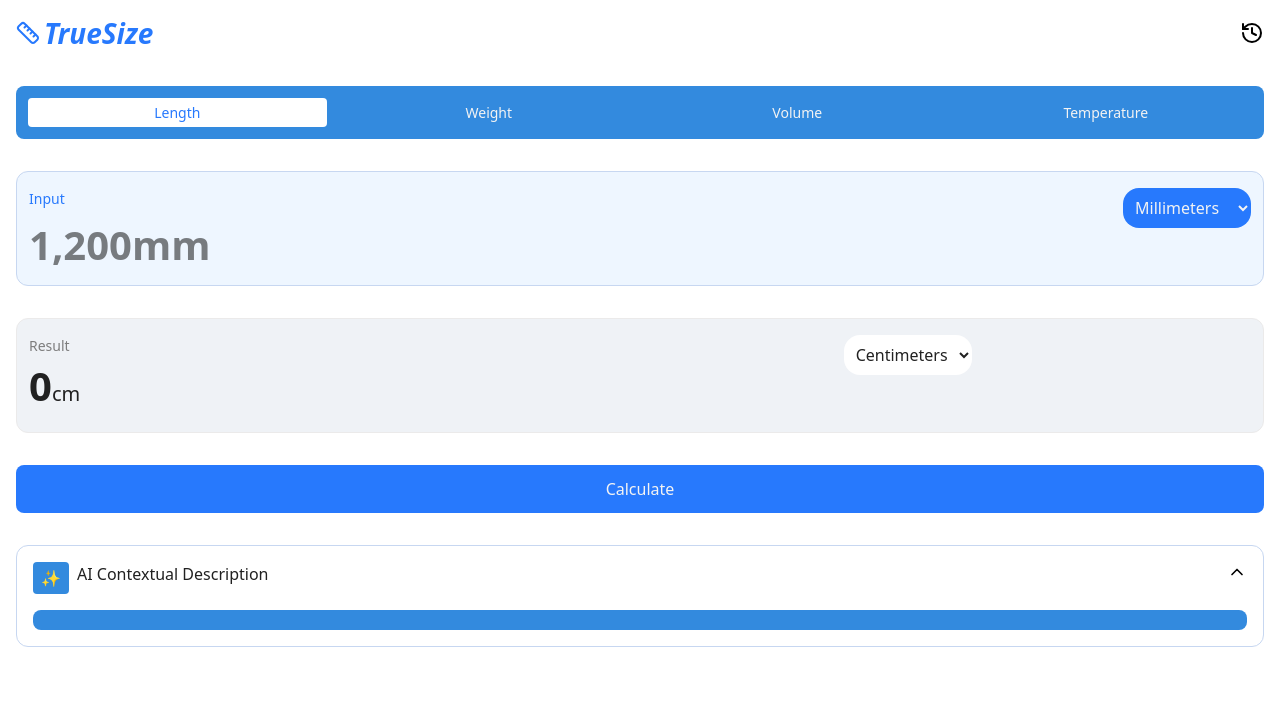
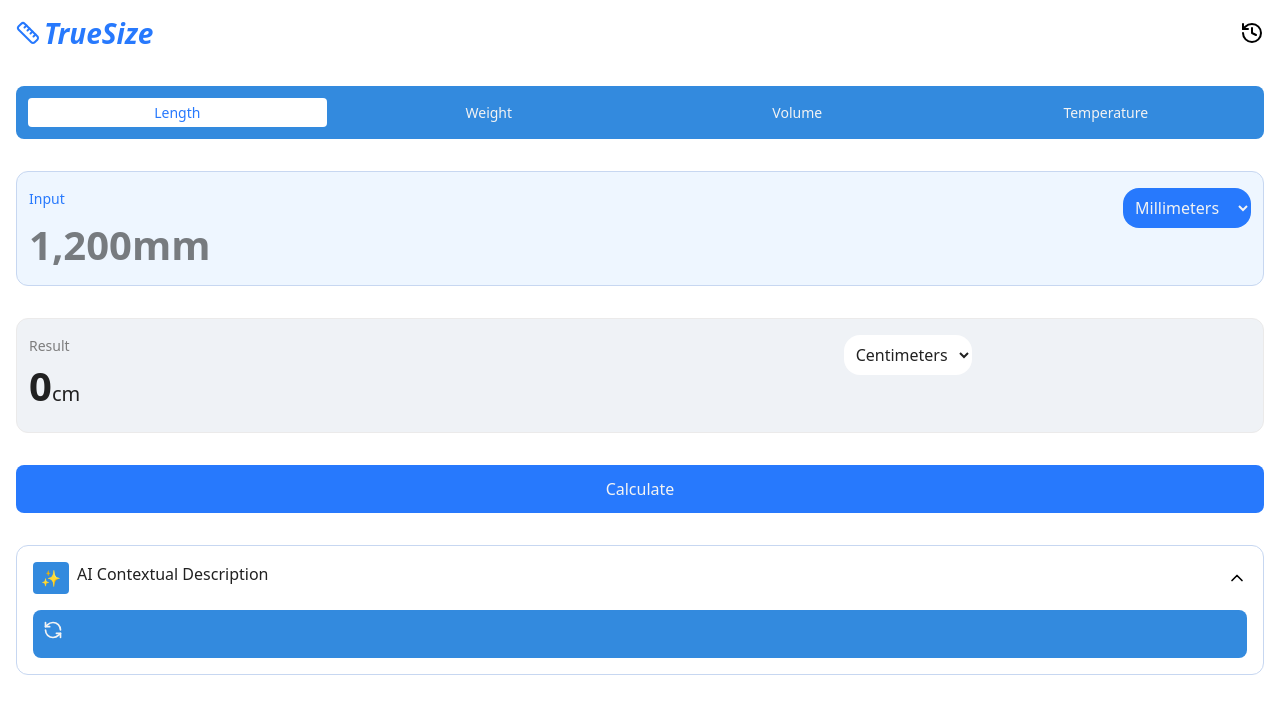
Before and after one commit to Abdulsamad-22/true-size, a Next.js app: page / in a window 1280 px wide. Both pictures are taken after a click on the icon 1237 px from the left and 572 px from the top of the page. Shown: the top 714 px of the page. Built offline with nearby package versions, Linux system fonts and the light colour scheme.

Commit message:
added a regenerate feature where description is not clear enough

```diff
--- a/src/components/AIDescription.tsx
+++ b/src/components/AIDescription.tsx
@@ -1,38 +1,109 @@
 "use client";
-import { ChevronUp, ChevronDown } from "lucide-react";
+import { ChevronUp, ChevronDown, RefreshCcw } from "lucide-react";
 import { useState } from "react";
+import { convert } from "../lib/units";
+import { DimensionId } from "../types";
+import { HistoryItem } from "../types";
+
+type SetHistory = React.Dispatch<React.SetStateAction<HistoryItem[]>>;
 
 interface descriptionProps {
   aiDescription: string;
   isLoadingAI: boolean;
+  setIsLoadingAI: (u: boolean) => void;
+  setAIDescription: (d: string) => void;
+  selectedUnit: string;
+  selectedDimension: DimensionId;
+  targetResult: string;
+  numericValue: number;
+  setHistory: SetHistory;
 }
 export default function AIDescription({
   aiDescription,
   isLoadingAI,
+  setIsLoadingAI,
+  setAIDescription,
+  selectedUnit,
+  selectedDimension,
+  targetResult,
+  numericValue,
+  setHistory,
 }: descriptionProps) {
   const [openDescription, setOpenDescription] = useState<boolean>(false);
   const handleDescription = () => {
-    setOpenDescription(!openDescription);
+    setOpenDescription((prev) => !prev);
   };
+
+  const handleRefreshDescription = async () => {
+    const { result, baseValue } = convert(
+      numericValue,
+      selectedUnit,
+      targetResult,
+      selectedDimension,
+    );
+    try {
+      setIsLoadingAI(true);
+
+      const res = await fetch("/api/generate", {
+        method: "POST",
+        headers: { "Content-Type": "application/json" },
+        body: JSON.stringify({
+          numericValue,
+          selectedUnit,
+          targetResult,
+          selectedDimension,
+          convertedValue: result,
+          baseValue,
+        }),
+      });
+
+      if (!res.ok) throw new Error("AI request failed");
+
+      const data = await res.json();
+      setAIDescription(data.text);
+
+      setHistory((prev) =>
+        prev.map((item) =>
+          item.id
+            ? {
+                ...item,
+                aiDescription: data.text,
+                timestamp: Date.now(),
+              }
+            : item,
+        ),
+      );
+    } catch (error) {
+      console.error("AI ERROR:", error);
+      setAIDescription("Unable to generate explanation right now.");
+    } finally {
+      setIsLoadingAI(false);
+    }
+  };
+  const Icon = openDescription ? ChevronUp : ChevronDown;
+
   return (
     <div className="border-[1px] border-[#C7D7F1] rounded-[12px] p-[1rem] mt-8">
-      <div className="flex item-center justify-between">
-        <h2 className="flex gap-2 text-[#212121] text-[1rem] font-medium mb-[1rem]">
+      <div className="flex items-center justify-between">
+        <div className="flex item-center gap-2">
           <div className="bg-[#338ADE] item-center py-[0.25rem] px-[0.5rem] rounded-[4px]">
             ✨
           </div>{" "}
-          AI Contextual Description
-        </h2>
+          <h2 className="text-[#212121] text-[1rem] font-medium">
+            AI Contextual Description
+          </h2>
+        </div>
 
-        {openDescription === false ? (
-          <ChevronDown onClick={handleDescription} size={20} />
-        ) : (
-          <ChevronUp onClick={handleDescription} size={20} />
-        )}
+        {<Icon onClick={handleDescription} size={20} />}
       </div>
 
       {openDescription && (
-        <div className="bg-[#338ADE] p-[0.625rem] rounded-[8px]">
+        <div className="bg-[#338ADE] p-[0.625rem] rounded-[8px] mt-[1rem]">
+          <RefreshCcw
+            onClick={handleRefreshDescription}
+            className="text-[#f3f3f3] mb-2"
+            size={20}
+          />
           {isLoadingAI && (
             <p className="text-sm text-[#f3f3f3] mt-2">
               Generating explanation…
```
